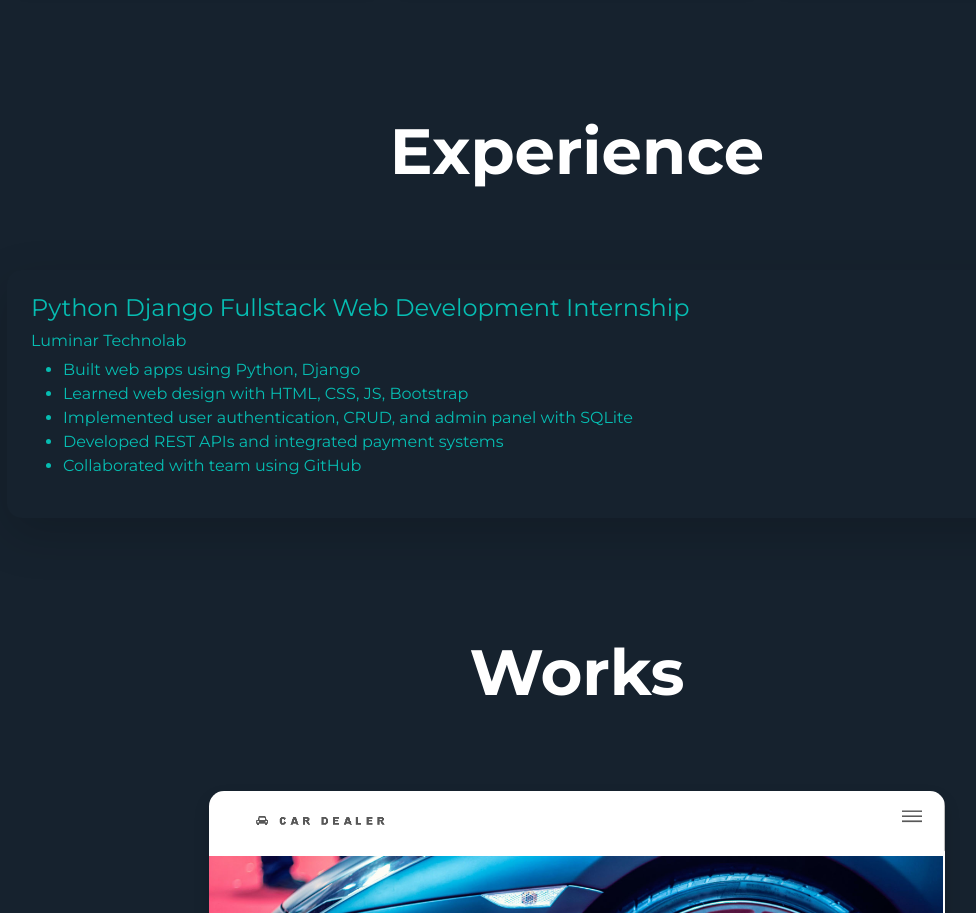
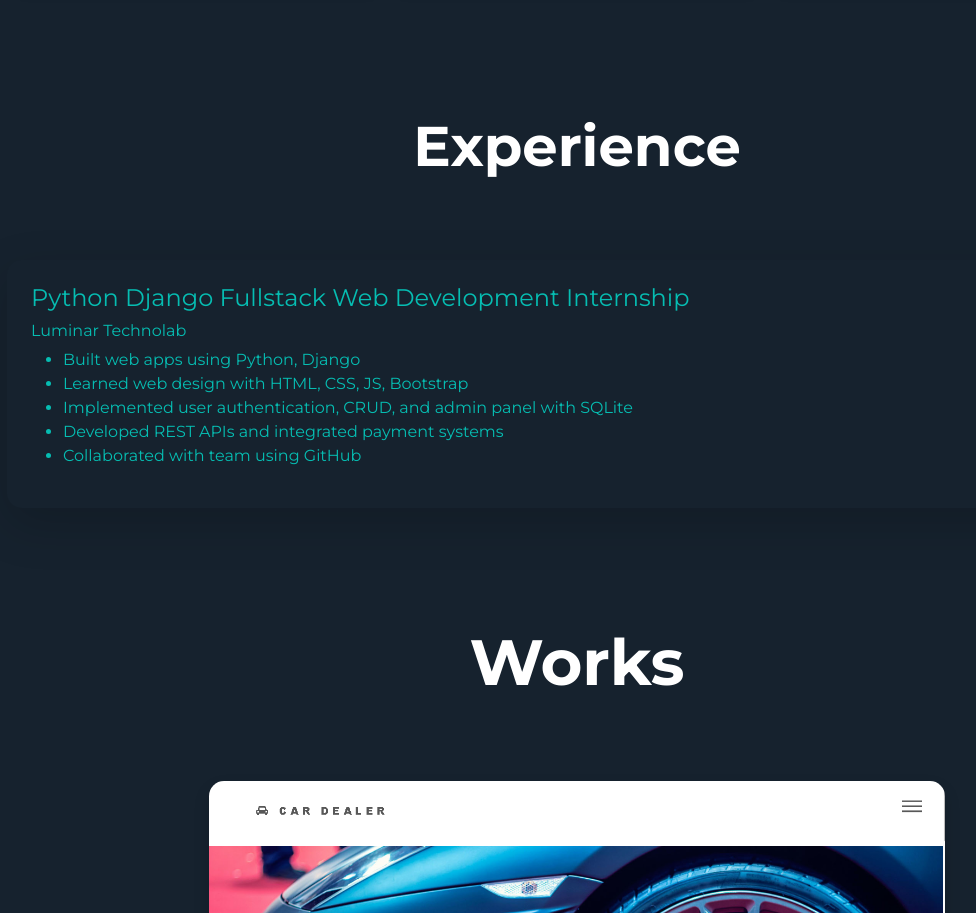
Before and after one commit to Sajithkv-7/sajith, a plain HTML site: page index.html in a window 1280 px wide. Shown: the part 1900-2813 px from the top of the page, without its empty margins (63-1039 px from the left). Drawn offline with nearby package versions, Linux system fonts and the light colour scheme.

Commit message:
updated index.html

```diff
--- a/index.html
+++ b/index.html
@@ -139,7 +139,7 @@
 
 <section id="experience" class="bgcolor py-5">
   <div class="container">
-     <h1 class="text-center" style="font-size: 4rem; font-weight: 700; color: white;">Experience</h1>
+     <h1 class="text-center" style="font-size: 3.5rem; font-weight: 700; color: white;">Experience</h1>
     <div class="row justify-content-center" style="margin-top: 80px; margin-bottom: 20px;">
 
       <div class="experience-card p-4 shadow-lg" style="color: #06bdb2;">
```
